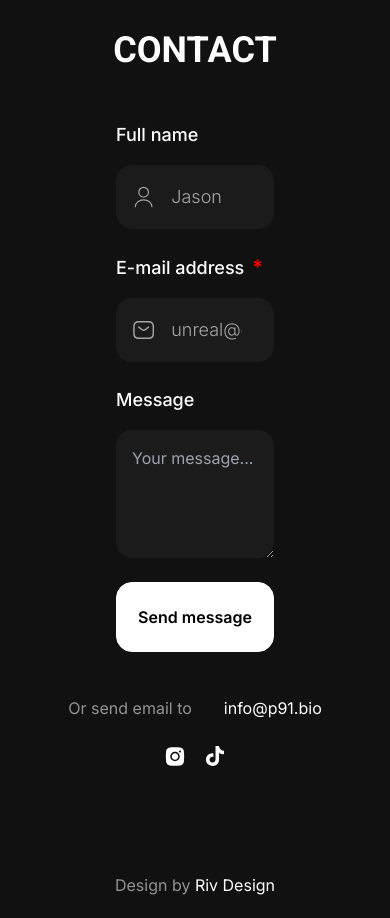
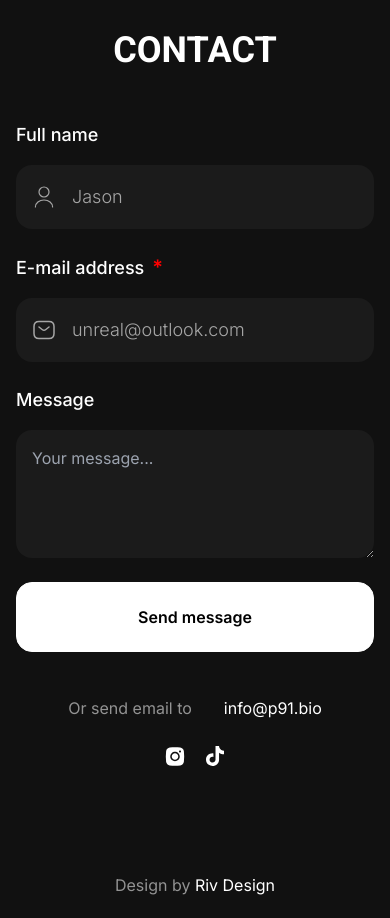
Before and after one commit to MiladDevarts/ahir-yousefi, a Next.js app: page / in a window 390 px wide. Shown: the part 8540-9458 px from the top of the page. Built offline with nearby package versions, Linux system fonts and the light colour scheme; a web font is replaced by a local one.

Commit message:
fix: remove form spacing on mobile

```diff
--- a/components/Sections/Contact/index.tsx
+++ b/components/Sections/Contact/index.tsx
@@ -60,7 +60,7 @@ const Contact = () => {
         <form
           ref={formRef}
           onSubmit={handleSubmit}
-          className="flex flex-col gap-y-6 w-full lg:w-1/2 lg:border-x border-[#313131] px-[100px]"
+          className="flex flex-col gap-y-6 w-full lg:w-1/2 lg:border-x border-[#313131] lg:px-[100px]"
         >
           <Input
             name="user_name"
```
